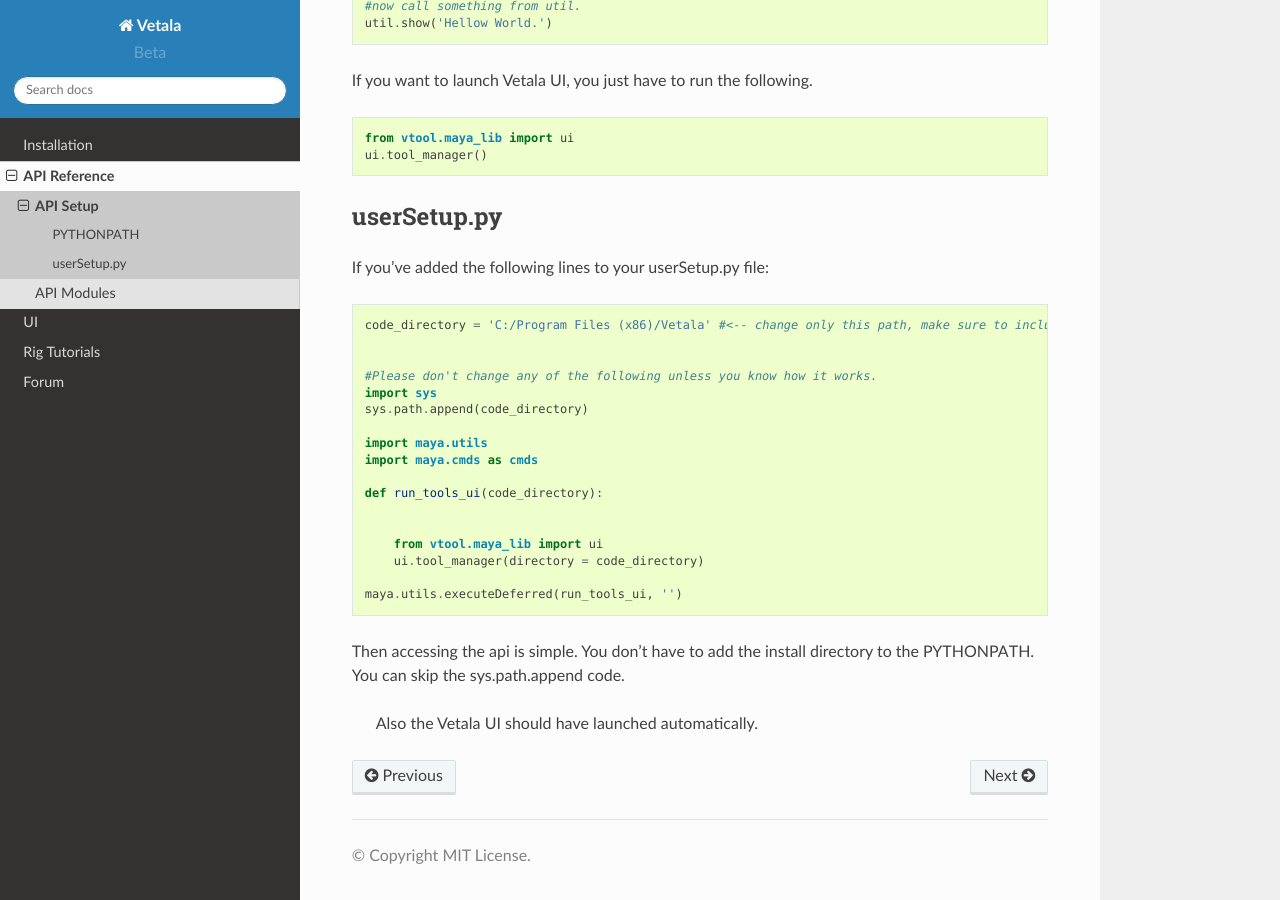
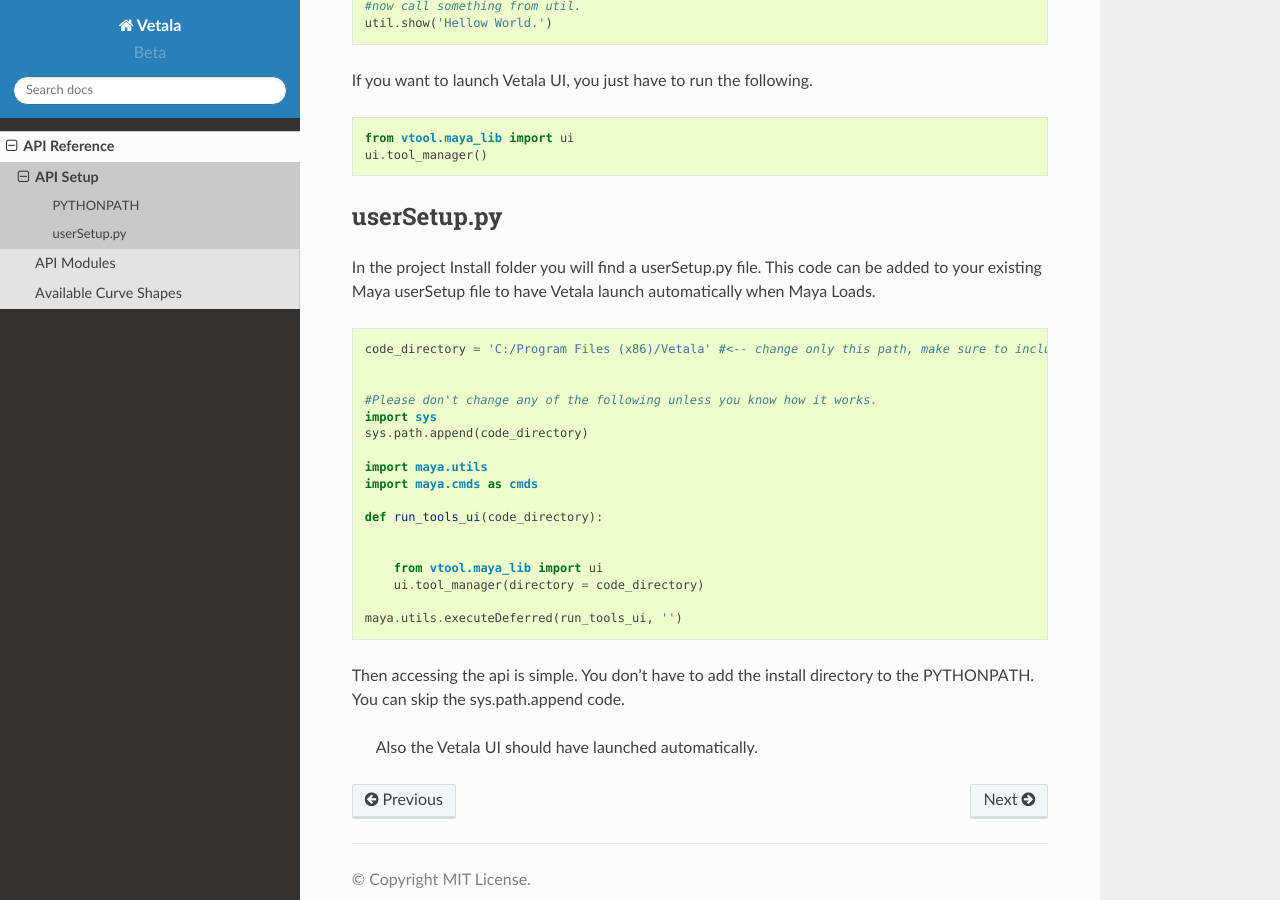
Before and after one commit to louisVottero/vtool, a Sphinx documentation site: the page built from docs/custom/api_setup.rst, in a window 1280 px wide and 900 px high, scrolled down 576 px. Built offline with Sphinx 7.4.7 and the Read the Docs theme 2.0.0, drawn with Linux system fonts in a browser that asks for light colours; pages that are not in the unit, such as notebooks, are missing from menus.

Commit message:
cleaning

```diff
--- a/docs/custom/api.rst
+++ b/docs/custom/api.rst
@@ -6,3 +6,4 @@
 
     api_setup
     api_modules
+    Available Curve Shapes <curve_info>
--- a/docs/custom/api_setup.rst
+++ b/docs/custom/api_setup.rst
@@ -35,7 +35,8 @@
 userSetup.py
 ============
 
-If you've added the following lines to your userSetup.py file:
+In the project Install folder you will find a userSetup.py file.
+This code can be added to your existing Maya userSetup file to have Vetala launch automatically when Maya Loads.
 
 .. code-block:: python
 
--- a/docs/custom/rig.rst
+++ /dev/null
@@ -1,9 +0,0 @@
-Rig Tutorials
--------------
-
-.. toctree::
-    :maxdepth: 1
-
-    Available Curve Shapes <curve_info>
-    Correctives <pose_tutorial/correctives>
-    Joint Orient <joint_orient_tutorial/main>
--- a/docs/index.rst
+++ b/docs/index.rst
@@ -7,12 +7,7 @@
 .. toctree::
    :maxdepth: 1
 
-   custom/installation
    custom/api
-   custom/ui
-   custom/rig
-   Forum <http://www.vetalarig.com/forum>
-
 
 
 
```
Also changed, not shown: docs/custom/installation.rst (deleted, +0 -16 lines).
